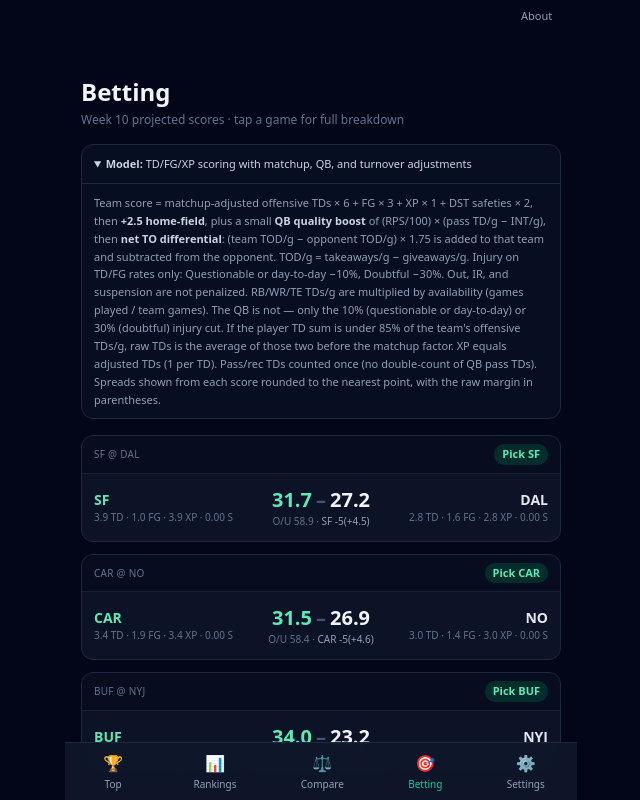
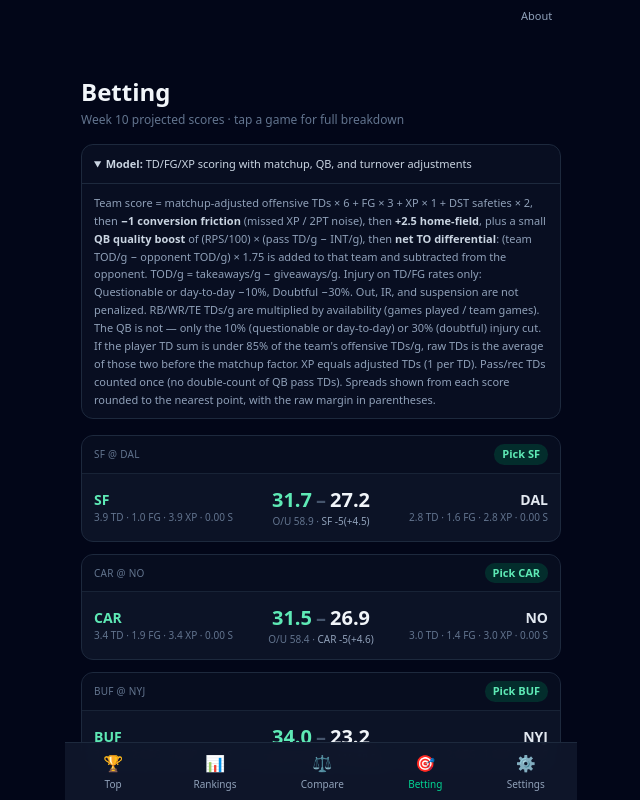
Before and after one commit to tuldom84/nfl-player-ratings, a React (Vite) app: page /nfl-player-ratings/betting in a window 1280 px wide. Both pictures are taken after a click on the heading 640 px from the left and 163 px from the top of the page. Shown: the whole page, without its empty margins (319-959 px from the left). Built offline with nearby package versions, Linux system fonts and the light colour scheme.

Commit message:
Betting: −1 conversion friction on each team base score

```diff
--- a/src/features/Betting.tsx
+++ b/src/features/Betting.tsx
@@ -43,6 +43,8 @@ export default function Betting() {
         <p className="border-t border-slate-800 px-3 py-2.5">
         Team score = matchup-adjusted
         offensive TDs × 6 + FG × 3 + XP × 1 + DST safeties × 2, then{' '}
+        <strong className="text-slate-300">−1 conversion friction</strong> (missed XP /
+        2PT noise), then{' '}
         <strong className="text-slate-300">+2.5 home-field</strong>, plus a small{' '}
         <strong className="text-slate-300">QB quality boost</strong>{' '}
         of (RPS/100) × (pass TD/g − INT/g), then{' '}
```
